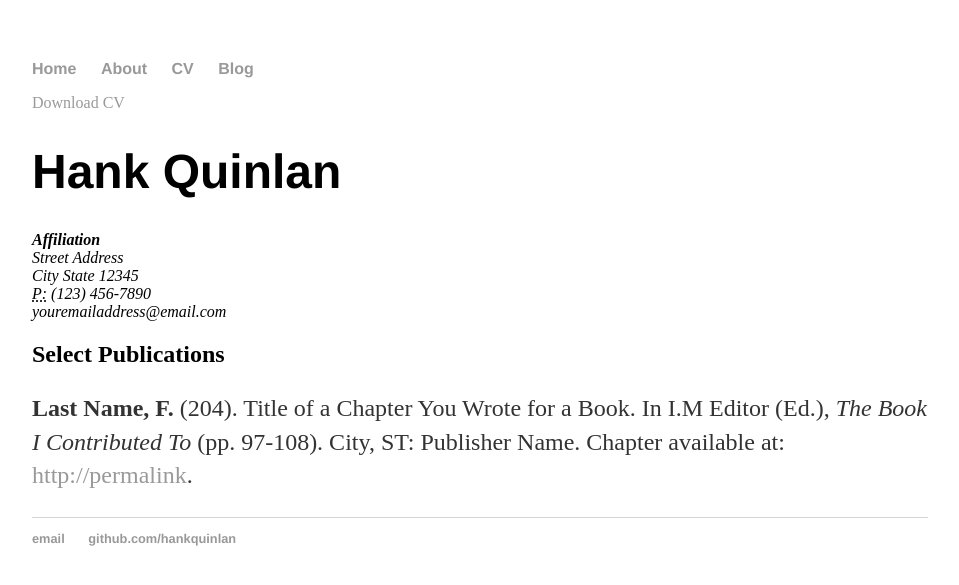
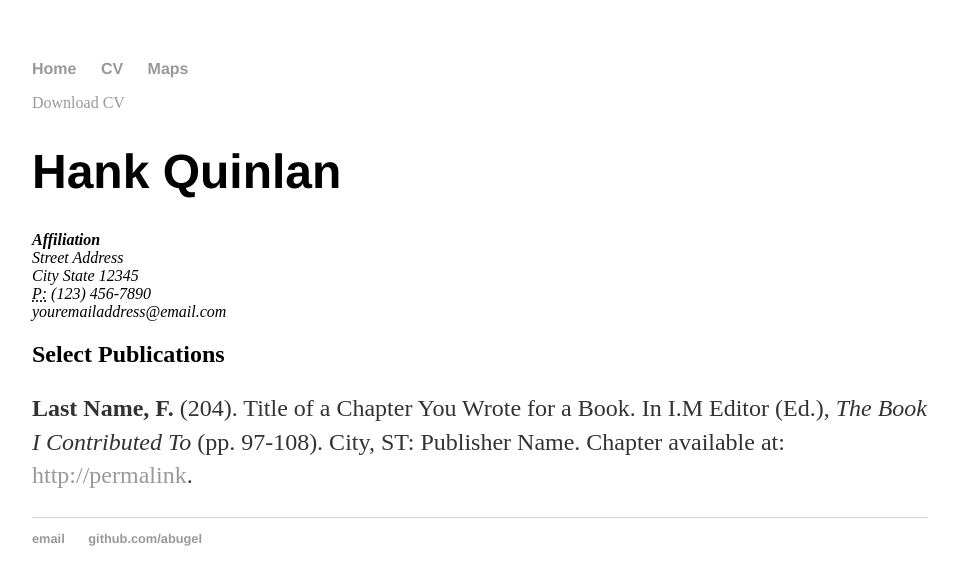
Before and after one commit to abugel/abugel.github.io, a Jekyll site: the page built from cv/index.html, in a window 1280 px wide. Shown: the top 585 px of the page, without its empty margins (160-1119 px from the left). Built offline with Jekyll 4.4.1, drawn with Linux system fonts in a browser that asks for light colours.

Commit message:
Update default.html

```diff
--- a/_layouts/default.html
+++ b/_layouts/default.html
@@ -9,9 +9,8 @@
 			<nav>
 	    		<ul>
 	        		<li><a href="/">Home</a></li>
-		        	<li><a href="/about">About</a></li>
 	        		<li><a href="/cv">CV</a></li>
-	        		<li><a href="/blog">Blog</a></li>
+				<li><a href="/Maps">Maps</a></li>
 	    		</ul>
 			</nav>
 			<div class="container">
@@ -21,8 +20,8 @@
 			</div><!-- /.container -->
 			<footer>
 	    		<ul>
-	        		<li><a href="mailto:hankquinlanhub@gmail.com">email</a></li>
-	        		<li><a href="https://github.com/hankquinlan">github.com/hankquinlan</a></li>
+	        		<li><a href="mailto:abugelrobert@gmail.com">email</a></li>
+	        		<li><a href="https://github.com/abugel">github.com/abugel</a></li>
 				</ul>
 			</footer>
 		</body>
```
